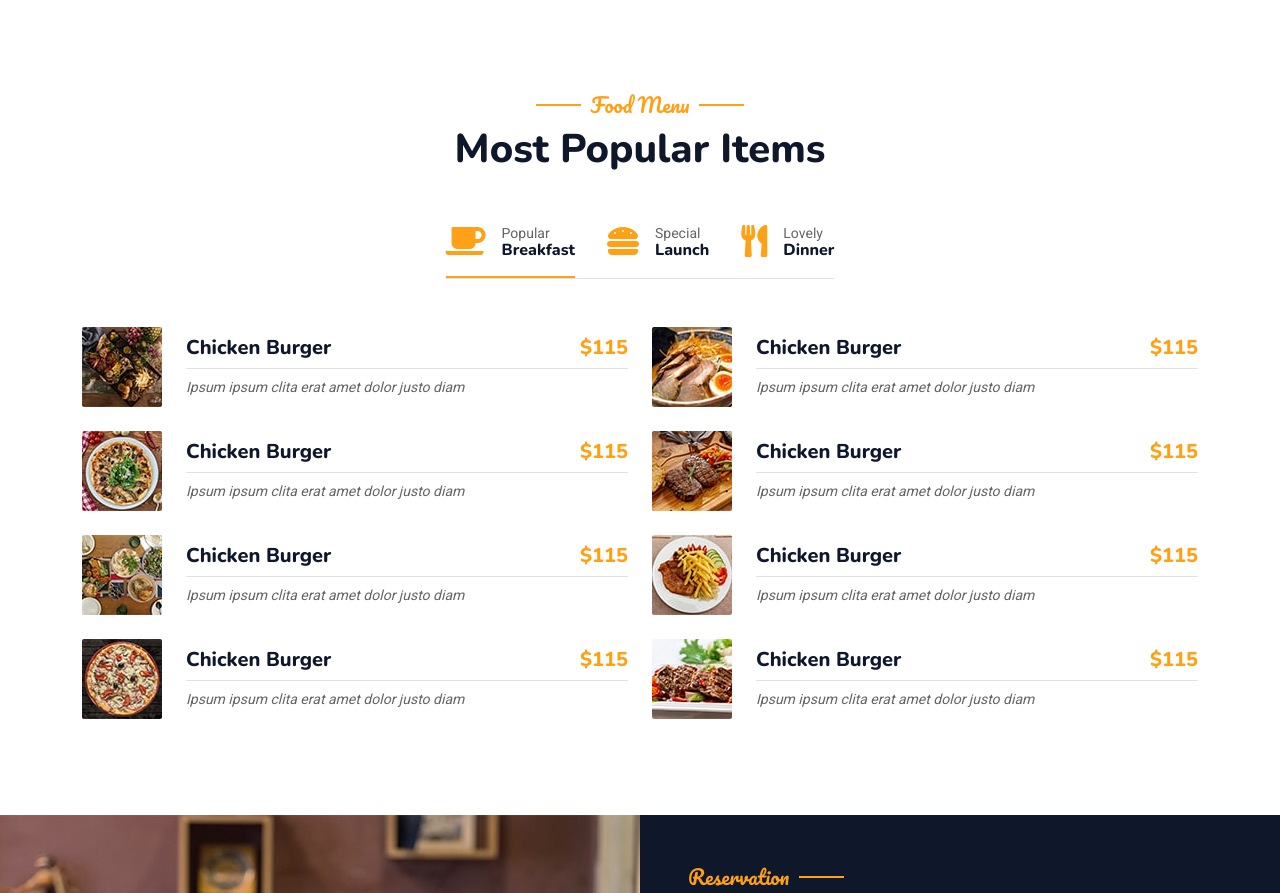
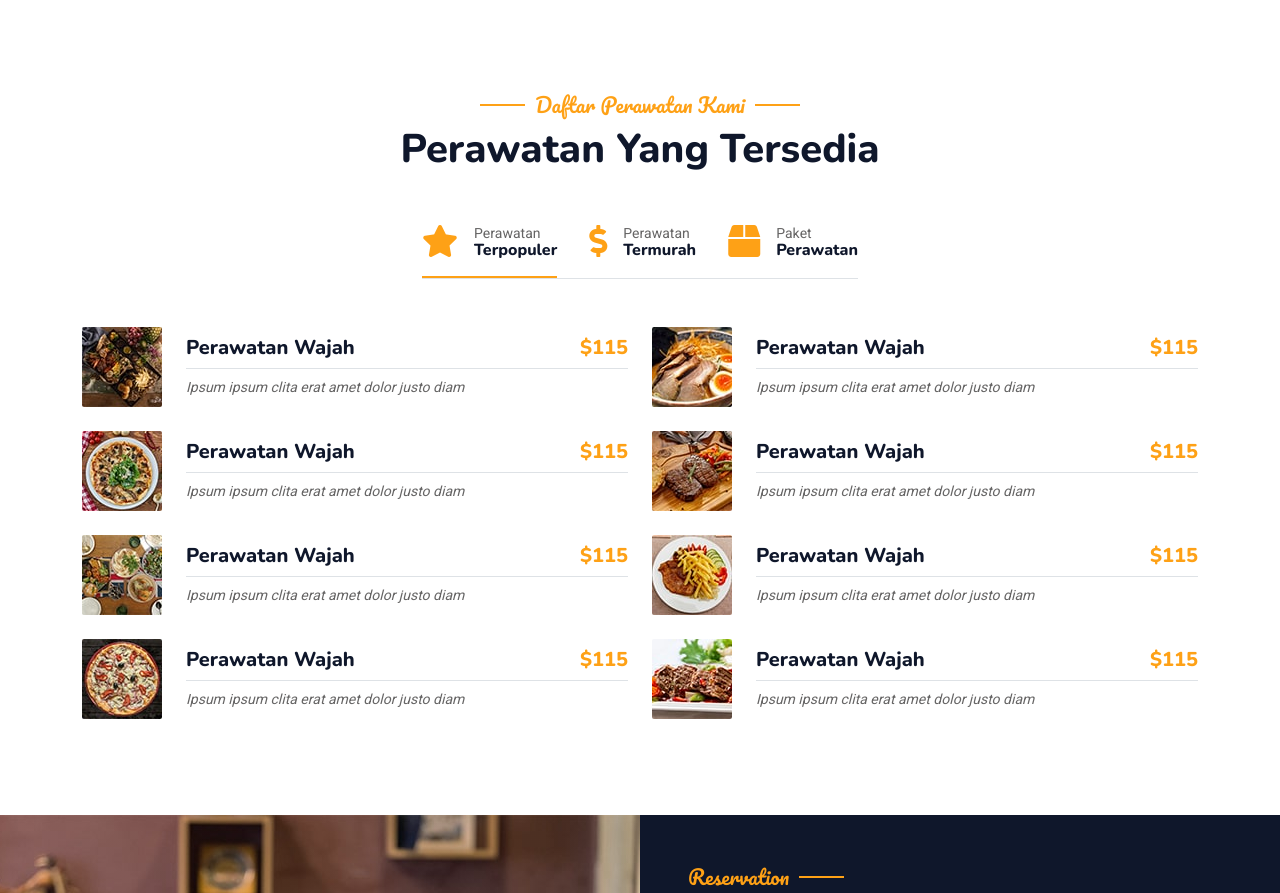
Before and after one commit to syahinsyahryan/nu-spa-beauty-bar, a website with bundled scripts: page index.html in a window 1280 px wide. Shown: the part 1905-2798 px from the top of the page. Built offline with nearby package versions, Linux system fonts and the light colour scheme.

Commit message:
feat: add new icon

```diff
--- a/index.html
+++ b/index.html
@@ -262,9 +262,9 @@
             <h5
               class="section-title ff-secondary text-center text-primary fw-normal"
             >
-              Food Menu
+              Daftar Perawatan Kami
             </h5>
-            <h1 class="mb-5">Most Popular Items</h1>
+            <h1 class="mb-5">Perawatan Yang Tersedia</h1>
           </div>
           <div class="tab-class text-center wow fadeInUp" data-wow-delay="0.1s">
             <ul
@@ -276,10 +276,10 @@
                   data-bs-toggle="pill"
                   href="#tab-1"
                 >
-                  <i class="fa fa-coffee fa-2x text-primary"></i>
+                  <i class="fa fa-star fa-2x text-primary"></i>
                   <div class="ps-3">
-                    <small class="text-body">Popular</small>
-                    <h6 class="mt-n1 mb-0">Breakfast</h6>
+                    <small class="text-body">Perawatan</small>
+                    <h6 class="mt-n1 mb-0">Terpopuler</h6>
                   </div>
                 </a>
               </li>
@@ -289,10 +289,10 @@
                   data-bs-toggle="pill"
                   href="#tab-2"
                 >
-                  <i class="fa fa-hamburger fa-2x text-primary"></i>
+                  <i class="fa fa-dollar-sign fa-2x text-primary"></i>
                   <div class="ps-3">
-                    <small class="text-body">Special</small>
-                    <h6 class="mt-n1 mb-0">Launch</h6>
+                    <small class="text-body">Perawatan</small>
+                    <h6 class="mt-n1 mb-0">Termurah</h6>
                   </div>
                 </a>
               </li>
@@ -302,10 +302,10 @@
                   data-bs-toggle="pill"
                   href="#tab-3"
                 >
-                  <i class="fa fa-utensils fa-2x text-primary"></i>
+                  <i class="fa fa-box fa-2x text-primary"></i>
                   <div class="ps-3">
-                    <small class="text-body">Lovely</small>
-                    <h6 class="mt-n1 mb-0">Dinner</h6>
+                    <small class="text-body">Paket</small>
+                    <h6 class="mt-n1 mb-0">Perawatan</h6>
                   </div>
                 </a>
               </li>
@@ -325,7 +325,7 @@
                         <h5
                           class="d-flex justify-content-between border-bottom pb-2"
                         >
-                          <span>Chicken Burger</span>
+                          <span>Perawatan Wajah</span>
                           <span class="text-primary">$115</span>
                         </h5>
                         <small class="fst-italic"
@@ -346,7 +346,7 @@
                         <h5
                           class="d-flex justify-content-between border-bottom pb-2"
                         >
-                          <span>Chicken Burger</span>
+                          <span>Perawatan Wajah</span>
                           <span class="text-primary">$115</span>
                         </h5>
                         <small class="fst-italic"
@@ -367,7 +367,7 @@
                         <h5
                           class="d-flex justify-content-between border-bottom pb-2"
                         >
-                          <span>Chicken Burger</span>
+                          <span>Perawatan Wajah</span>
                           <span class="text-primary">$115</span>
                         </h5>
                         <small class="fst-italic"
@@ -388,7 +388,7 @@
                         <h5
                           class="d-flex justify-content-between border-bottom pb-2"
                         >
-                          <span>Chicken Burger</span>
+                          <span>Perawatan Wajah</span>
                           <span class="text-primary">$115</span>
                         </h5>
                         <small class="fst-italic"
@@ -409,7 +409,7 @@
                         <h5
                           class="d-flex justify-content-between border-bottom pb-2"
                         >
-                          <span>Chicken Burger</span>
+                          <span>Perawatan Wajah</span>
                           <span class="text-primary">$115</span>
                         </h5>
                         <small class="fst-italic"
@@ -430,7 +430,7 @@
                         <h5
                           class="d-flex justify-content-between border-bottom pb-2"
                         >
-                          <span>Chicken Burger</span>
+                          <span>Perawatan Wajah</span>
                           <span class="text-primary">$115</span>
                         </h5>
                         <small class="fst-italic"
@@ -451,7 +451,7 @@
                         <h5
                           class="d-flex justify-content-between border-bottom pb-2"
                         >
-                          <span>Chicken Burger</span>
+                          <span>Perawatan Wajah</span>
                           <span class="text-primary">$115</span>
                         </h5>
                         <small class="fst-italic"
@@ -472,7 +472,7 @@
                         <h5
                           class="d-flex justify-content-between border-bottom pb-2"
                         >
-                          <span>Chicken Burger</span>
+                          <span>Perawatan Wajah</span>
                           <span class="text-primary">$115</span>
                         </h5>
                         <small class="fst-italic"
@@ -497,7 +497,7 @@
                         <h5
                           class="d-flex justify-content-between border-bottom pb-2"
                         >
-                          <span>Chicken Burger</span>
+                          <span>Perawatan Wajah</span>
                           <span class="text-primary">$115</span>
                         </h5>
                         <small class="fst-italic"
@@ -518,7 +518,7 @@
                         <h5
                           class="d-flex justify-content-between border-bottom pb-2"
                         >
-                          <span>Chicken Burger</span>
+                          <span>Perawatan Wajah</span>
                           <span class="text-primary">$115</span>
                         </h5>
                         <small class="fst-italic"
@@ -539,7 +539,7 @@
                         <h5
                           class="d-flex justify-content-between border-bottom pb-2"
                         >
-                          <span>Chicken Burger</span>
+                          <span>Perawatan Wajah</span>
                           <span class="text-primary">$115</span>
                         </h5>
                         <small class="fst-italic"
@@ -560,7 +560,7 @@
                         <h5
                           class="d-flex justify-content-between border-bottom pb-2"
                         >
-                          <span>Chicken Burger</span>
+                          <span>Perawatan Wajah</span>
                           <span class="text-primary">$115</span>
                         </h5>
                         <small class="fst-italic"
@@ -581,7 +581,7 @@
                         <h5
                           class="d-flex justify-content-between border-bottom pb-2"
                         >
-                          <span>Chicken Burger</span>
+                          <span>Perawatan Wajah</span>
                           <span class="text-primary">$115</span>
                         </h5>
                         <small class="fst-italic"
@@ -602,7 +602,7 @@
                         <h5
                           class="d-flex justify-content-between border-bottom pb-2"
                         >
-                          <span>Chicken Burger</span>
+                          <span>Perawatan Wajah</span>
                           <span class="text-primary">$115</span>
                         </h5>
                         <small class="fst-italic"
@@ -623,7 +623,7 @@
                         <h5
                           class="d-flex justify-content-between border-bottom pb-2"
                         >
-                          <span>Chicken Burger</span>
+                          <span>Perawatan Wajah</span>
                           <span class="text-primary">$115</span>
                         </h5>
                         <small class="fst-italic"
@@ -644,7 +644,7 @@
                         <h5
                           class="d-flex justify-content-between border-bottom pb-2"
                         >
-                          <span>Chicken Burger</span>
+                          <span>Perawatan Wajah</span>
                           <span class="text-primary">$115</span>
                         </h5>
                         <small class="fst-italic"
@@ -669,7 +669,7 @@
                         <h5
                           class="d-flex justify-content-between border-bottom pb-2"
                         >
-                          <span>Chicken Burger</span>
+                          <span>Perawatan Wajah</span>
                           <span class="text-primary">$115</span>
                         </h5>
                         <small class="fst-italic"
@@ -690,7 +690,7 @@
                         <h5
                           class="d-flex justify-content-between border-bottom pb-2"
                         >
-                          <span>Chicken Burger</span>
+                          <span>Perawatan Wajah</span>
                           <span class="text-primary">$115</span>
                         </h5>
                         <small class="fst-italic"
@@ -711,7 +711,7 @@
                         <h5
                           class="d-flex justify-content-between border-bottom pb-2"
                         >
-                          <span>Chicken Burger</span>
+                          <span>Perawatan Wajah</span>
                           <span class="text-primary">$115</span>
                         </h5>
                         <small class="fst-italic"
@@ -732,7 +732,7 @@
                         <h5
                           class="d-flex justify-content-between border-bottom pb-2"
                         >
-                          <span>Chicken Burger</span>
+                          <span>Perawatan Wajah</span>
                           <span class="text-primary">$115</span>
                         </h5>
                         <small class="fst-italic"
@@ -753,7 +753,7 @@
                         <h5
                           class="d-flex justify-content-between border-bottom pb-2"
                         >
-                          <span>Chicken Burger</span>
+                          <span>Perawatan Wajah</span>
                           <span class="text-primary">$115</span>
                         </h5>
                         <small class="fst-italic"
@@ -774,7 +774,7 @@
                         <h5
                           class="d-flex justify-content-between border-bottom pb-2"
                         >
-                          <span>Chicken Burger</span>
+                          <span>Perawatan Wajah</span>
                           <span class="text-primary">$115</span>
                         </h5>
                         <small class="fst-italic"
@@ -795,7 +795,7 @@
                         <h5
                           class="d-flex justify-content-between border-bottom pb-2"
                         >
-                          <span>Chicken Burger</span>
+                          <span>Perawatan Wajah</span>
                           <span class="text-primary">$115</span>
                         </h5>
                         <small class="fst-italic"
@@ -816,7 +816,7 @@
                         <h5
                           class="d-flex justify-content-between border-bottom pb-2"
                         >
-                          <span>Chicken Burger</span>
+                          <span>Perawatan Wajah</span>
                           <span class="text-primary">$115</span>
                         </h5>
                         <small class="fst-italic"
```
